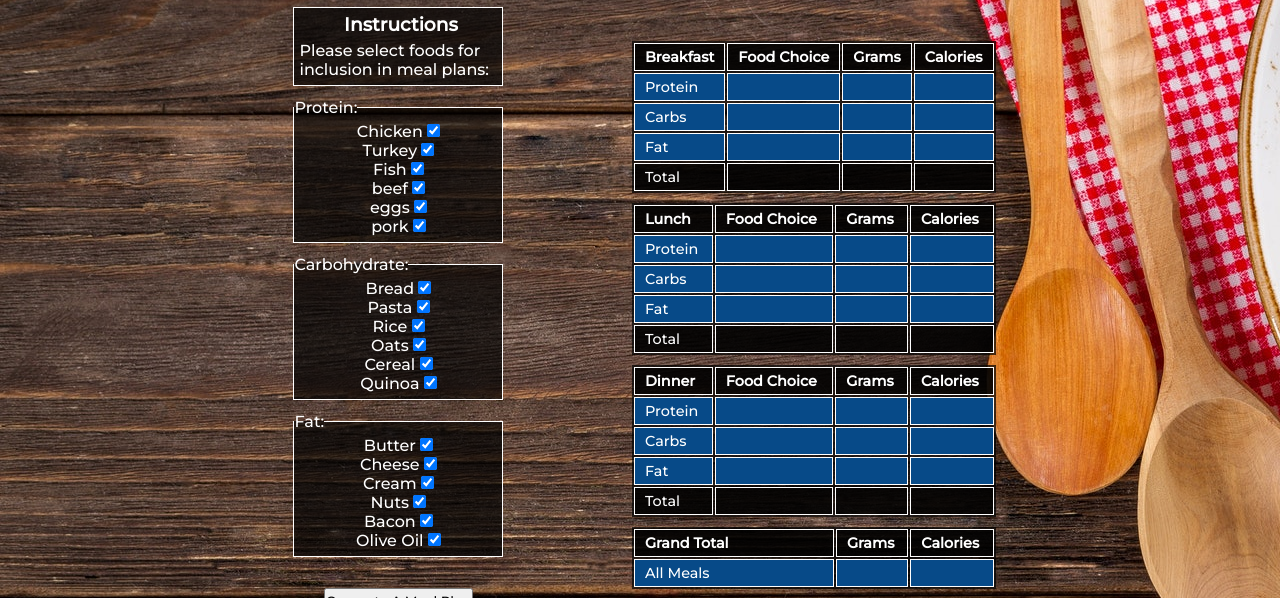
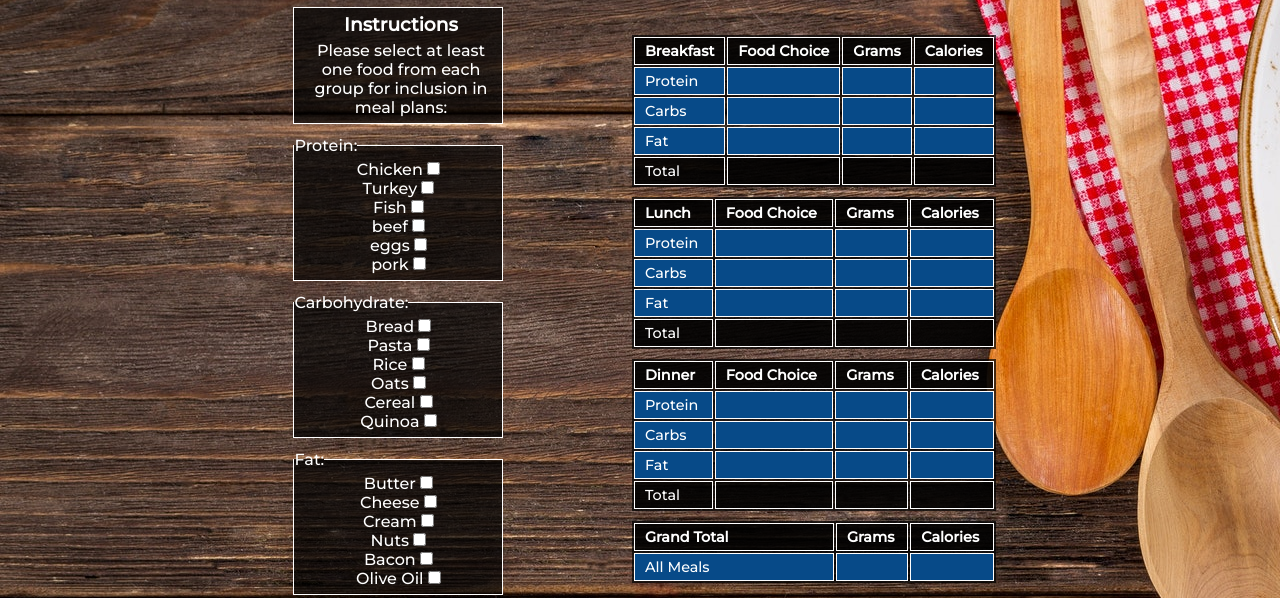
Before and after one commit to dkelly255/calorieculator, a plain HTML site: page mealplans.html in a window 1280 px wide. Shown: the part 202-800 px from the top of the page. Drawn offline with Linux system fonts and the light colour scheme.

Commit message:
Amend pre-meal generation function to hide button until foods selected

```diff
--- a/assets/css/style.css
+++ b/assets/css/style.css
@@ -631,7 +631,8 @@ from which the user can select/unselect when creating their meal plans */
 #food-heading,
 p {
     padding-left: 5px;
-    text-align: left;
+    text-align: center;
+
 }
 
 /* Align the headers of each food choice list towards the left of the fieldsets via legend text-alignment */
--- a/assets/js/meals.js
+++ b/assets/js/meals.js
@@ -5,12 +5,41 @@ const breakfastAllocation = 0.25;
 const lunchAllocation = 0.35;
 const dinnerAllocation = 0.40;
 
+
 // Add variable for the DOM element button with id "generate-meals"
 let generateMealButton = document.getElementById("generate-meals");
+
+generateMealButton.classList.add("hide");
 
 // Add an eventlistener to generate meal button to listen for a "click" event and run the
 // function "runMealGenerator when the event occurs"
 generateMealButton.addEventListener("click", runMealGenerator);
+
+// find all input fields
+const proteinInputs = document.querySelectorAll("input[class='protein-input']");
+console.log(proteinInputs[0].checked)
+const carbInputs = document.querySelectorAll("input[class='carb-input']");
+console.log(carbInputs)
+const fatInputs = document.querySelectorAll("input[class='fat-input']");
+console.log(fatInputs)
+const allInputs = document.querySelectorAll("input[type='checkbox']");
+console.log(allInputs)
+// add click event-listener for all input buttons
+allInputs.forEach((input) => {
+    input.addEventListener("click", checkAllInputs);
+});
+
+// check if any input buttons are 'checked'
+function checkAllInputs() {
+    // if the generateMealButton button is 'not' hidden, then unhide it
+
+    if (generateMealButton.classList.contains("hide")) {
+        generateMealButton.classList.remove("hide");
+    }
+}
+
+
+
 
 // Defining the Function to generate meal ideas on click of button above
 function runMealGenerator() {
--- a/mealplans.html
+++ b/mealplans.html
@@ -1,5 +1,6 @@
 <!DOCTYPE html>
 <html lang="en">
+
 <head>
     <!-- Standard html head content tags -->
     <meta charset="UTF-8">
@@ -16,6 +17,7 @@
     <!-- Title for display in browser tab header -->
     <title>CalorieCulator</title>
 </head>
+
 <body>
     <!-- Main Header with logo & icon -->
     <header>
@@ -43,35 +45,35 @@
             <!-- Small section for direction to the user - instructions on how to proceed -->
             <section class="food-groups" id="generator_instructions">
                 <h3 id="food-heading">Instructions</h3>
-                <p>Please select foods for inclusion in meal plans:</p>
+                <p>Please select at least one food from each group for inclusion in meal plans:</p>
             </section>
             <!-- Fieldset to contain checkboxes for each Protein food option for selection by user -->
-            <fieldset class="food-groups">
+            <fieldset class="food-groups" id="proteinFieldset">
                 <legend>Protein:</legend>
                 <!-- Each Protein input is housed in a div to enable dematcation & styling -->
                 <div>
                     <label for="chicken">Chicken</label>
-                        <input class="protein-input" type="checkbox" id="chicken" name="chicken" checked>
+                    <input class="protein-input" type="checkbox" id="chicken" name="chicken">
                 </div>
                 <div>
                     <label for="turkey">Turkey</label>
-                        <input class="protein-input" type="checkbox" id="turkey" name="turkey" checked>
+                    <input class="protein-input" type="checkbox" id="turkey" name="turkey">
                 </div>
                 <div>
                     <label for="fish">Fish</label>
-                        <input class="protein-input" type="checkbox" id="fish" name="fish" checked>
+                    <input class="protein-input" type="checkbox" id="fish" name="fish">
                 </div>
                 <div>
                     <label for="beef">beef</label>
-                        <input class="protein-input" type="checkbox" id="beef" name="beef" checked>
+                    <input class="protein-input" type="checkbox" id="beef" name="beef">
                 </div>
                 <div>
                     <label for="eggs">eggs</label>
-                        <input class="protein-input" type="checkbox" id="eggs" name="eggs" checked>
+                    <input class="protein-input" type="checkbox" id="eggs" name="eggs">
                 </div>
                 <div>
                     <label for="pork">pork</label>
-                        <input class="protein-input" type="checkbox" id="pork" name="pork" checked>
+                    <input class="protein-input" type="checkbox" id="pork" name="pork">
                 </div>
             </fieldset>
             <!-- Fieldset to contain checkboxes for each Carbohydrate food option -->
@@ -80,27 +82,27 @@
                 <!-- Each Carbohydrate input is housed in a div to enable dematcation & styling -->
                 <div>
                     <label for="bread">Bread</label>
-                        <input class="carb-input" type="checkbox" id="bread" name="bread" checked>
+                    <input class="carb-input" type="checkbox" id="bread" name="bread">
                 </div>
                 <div>
                     <label for="pasta">Pasta</label>
-                        <input class="carb-input" type="checkbox" id="pasta" name="pasta" checked>
+                    <input class="carb-input" type="checkbox" id="pasta" name="pasta">
                 </div>
                 <div>
                     <label for="rice">Rice</label>
-                        <input class="carb-input" type="checkbox" id="rice" name="rice" checked>
+                    <input class="carb-input" type="checkbox" id="rice" name="rice">
                 </div>
                 <div>
                     <label for="oats">Oats</label>
-                        <input class="carb-input" type="checkbox" id="oats" name="oats" checked>
+                    <input class="carb-input" type="checkbox" id="oats" name="oats">
                 </div>
                 <div>
                     <label for="cereal">Cereal</label>
-                        <input class="carb-input" type="checkbox" id="cereal" name="cereal" checked>
+                    <input class="carb-input" type="checkbox" id="cereal" name="cereal">
                 </div>
                 <div>
                     <label for="quinoa">Quinoa</label>
-                        <input class="carb-input" type="checkbox" id="quinoa" name="quinoa" checked>
+                    <input class="carb-input" type="checkbox" id="quinoa" name="quinoa">
                 </div>
             </fieldset>
             <!-- Fieldset to contain checkboxes for each Fat food option -->
@@ -109,34 +111,34 @@
                 <!-- Each Fat input is housed in a div to enable dematcation & styling -->
                 <div>
                     <label for="butter">Butter</label>
-                        <input class="fat-input" type="checkbox" id="butter" name="butter" checked>
+                    <input class="fat-input" type="checkbox" id="butter" name="butter">
                 </div>
                 <div>
                     <label for="cheese">Cheese</label>
-                        <input class="fat-input" type="checkbox" id="cheese" name="cheese" checked>
+                    <input class="fat-input" type="checkbox" id="cheese" name="cheese">
                 </div>
                 <div>
                     <label for="cream">Cream</label>
-                        <input class="fat-input" type="checkbox" id="cream" name="cream" checked>
+                    <input class="fat-input" type="checkbox" id="cream" name="cream">
                 </div>
                 <div>
                     <label for="nuts">Nuts</label>
-                        <input class="fat-input" type="checkbox" id="nuts" name="nuts" checked>
+                    <input class="fat-input" type="checkbox" id="nuts" name="nuts">
                 </div>
                 <div>
                     <label for="bacon">Bacon</label>
-                        <input class="fat-input" type="checkbox" id="bacon" name="bacon" checked>
+                    <input class="fat-input" type="checkbox" id="bacon" name="bacon">
                 </div>
                 <div>
                     <label for="olive-oil">Olive Oil</label>
-                        <input class="fat-input" type="checkbox" id="olive-oil" name="olive-oil" checked>
+                    <input class="fat-input" type="checkbox" id="olive-oil" name="olive-oil">
                 </div>
             </fieldset>
             <!-- End of foodListContainer section -->
             <!-- Button to allow the user proceed to generate meal plan ideas when they have selected
         All foods they wish to include/exclude -->
             <section id="generate-container">
-            <button id="generate-meals">Generate A Meal Plan</button>
+                <button id="generate-meals" >Generate A Meal Plan</button>
             </section>
         </section>
 
@@ -302,7 +304,8 @@
                 <li><a href="http://facebook.com" target="_blank" rel="noopener"
                         aria-label="Visit Us On Youtube (Opens in new browser)"><i class="fab fa-facebook"></i></a></li>
                 <li><a href="http://instagram.com" target="_blank" rel="noopener"
-                        aria-label="Visit Us On Youtube (Opens in new browser)"><i class="fab fa-instagram"></i></a></li>
+                        aria-label="Visit Us On Youtube (Opens in new browser)"><i class="fab fa-instagram"></i></a>
+                </li>
                 <li><a href="http://twitter.com" target="_blank" rel="noopener"
                         aria-label="Visit Us On Youtube (Opens in new browser)"><i class="fab fa-twitter"></i></a></li>
                 <li><a href="http://youtube.com" target="_blank" rel="noopener"
@@ -323,4 +326,5 @@
     <!-- Javascript functionality programmed on meals.js file and added to page via this scipt tag -->
     <script src="assets/js/meals.js"></script>
 </body>
+
 </html>
```
Lines whose indentation alone changed are shown as unchanged.
